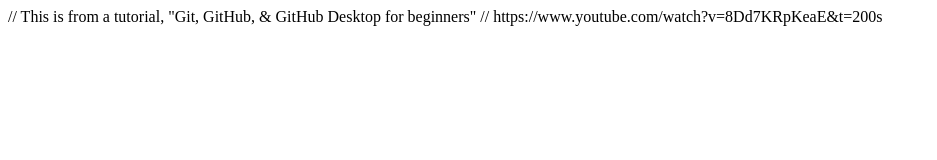
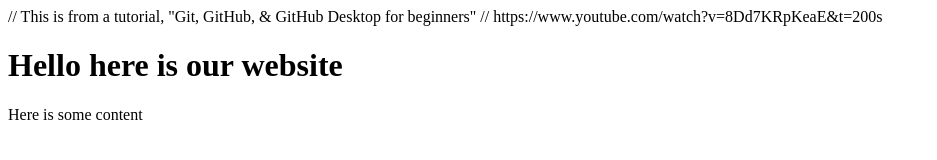
Before and after one commit to 709macdonald/test-repository, a plain HTML site: page index.html in a window 1280 px wide. Shown: the whole page, without its empty margins (0-937 px from the left). Drawn offline with Linux system fonts and the light colour scheme.

Commit message:
Update index.html
Add content to index.html

```diff
--- a/index.html
+++ b/index.html
@@ -11,6 +11,7 @@
     <title>Document</title>
 </head>
 <body>
-
+    <h1>Hello here is our website</h1>
+    <p>Here is some content</p>
 </body>
 </html>
```
